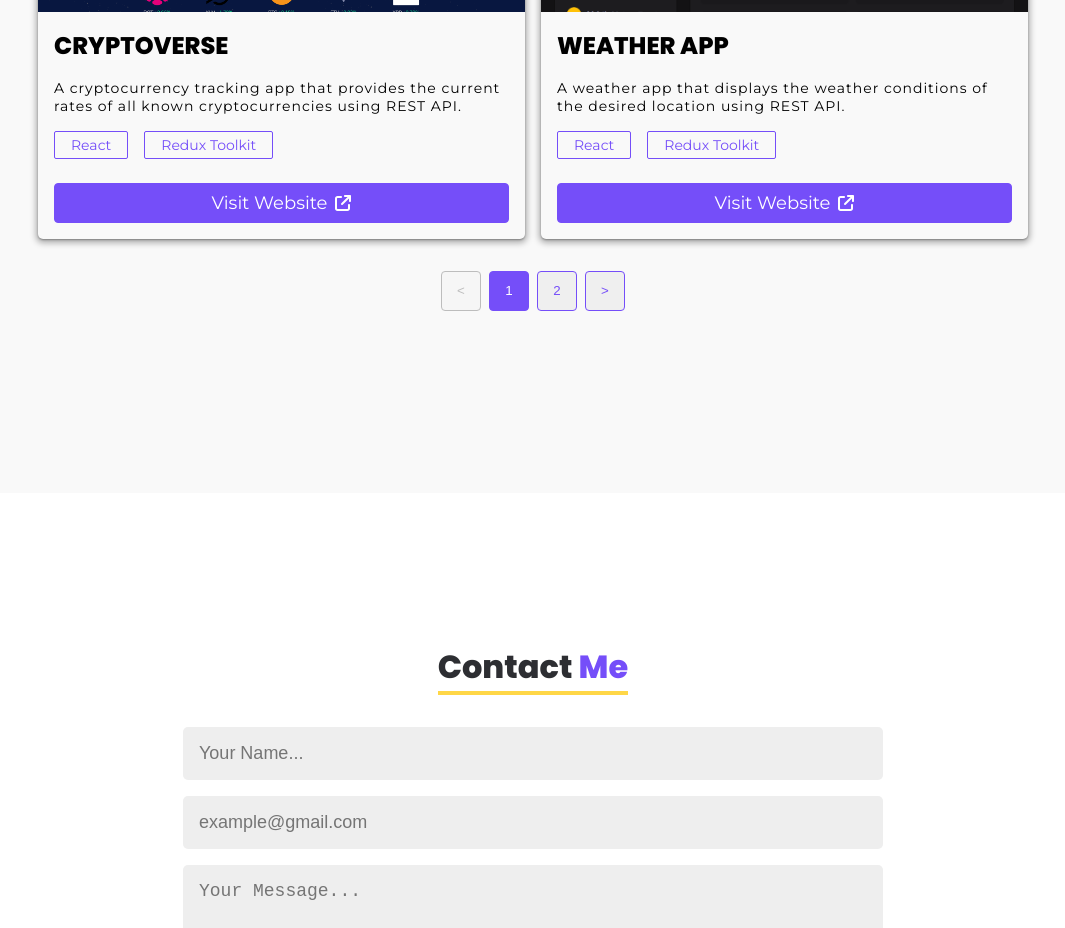
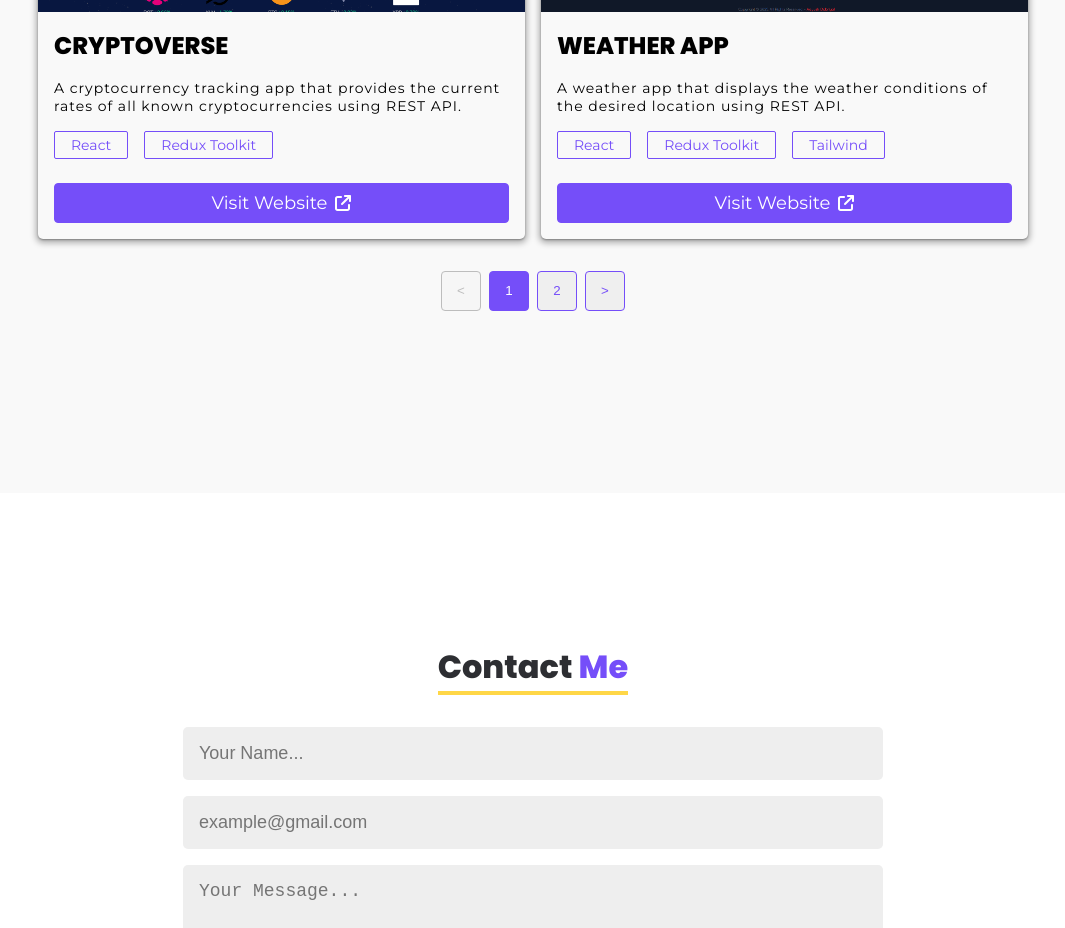
Before and after one commit to Tweekaayush/Portfolio, a React (Create React App) app: page / in a window 1280 px wide. Shown: the part 2600-3528 px from the top of the page, without its empty margins (107-1172 px from the left). Built offline with nearby package versions, Linux system fonts and the light colour scheme.

Commit message:
update projects

```diff
--- a/src/projectlist.js
+++ b/src/projectlist.js
@@ -35,8 +35,8 @@ const projects = [
         img: weatherApp,
         title:"Weather App",
         description: 'A weather app that displays the weather conditions of the desired location using REST API.',
-        link:"https://weatherly-zeta.vercel.app",
-        tech: ['React', 'Redux Toolkit']
+        link:"https://weather-app-2-0-eta.vercel.app",
+        tech: ['React', 'Redux Toolkit', 'Tailwind']
     },
     {
         id: 4,
```
Also changed, not shown: src/assets/images/weatherApp.png.
